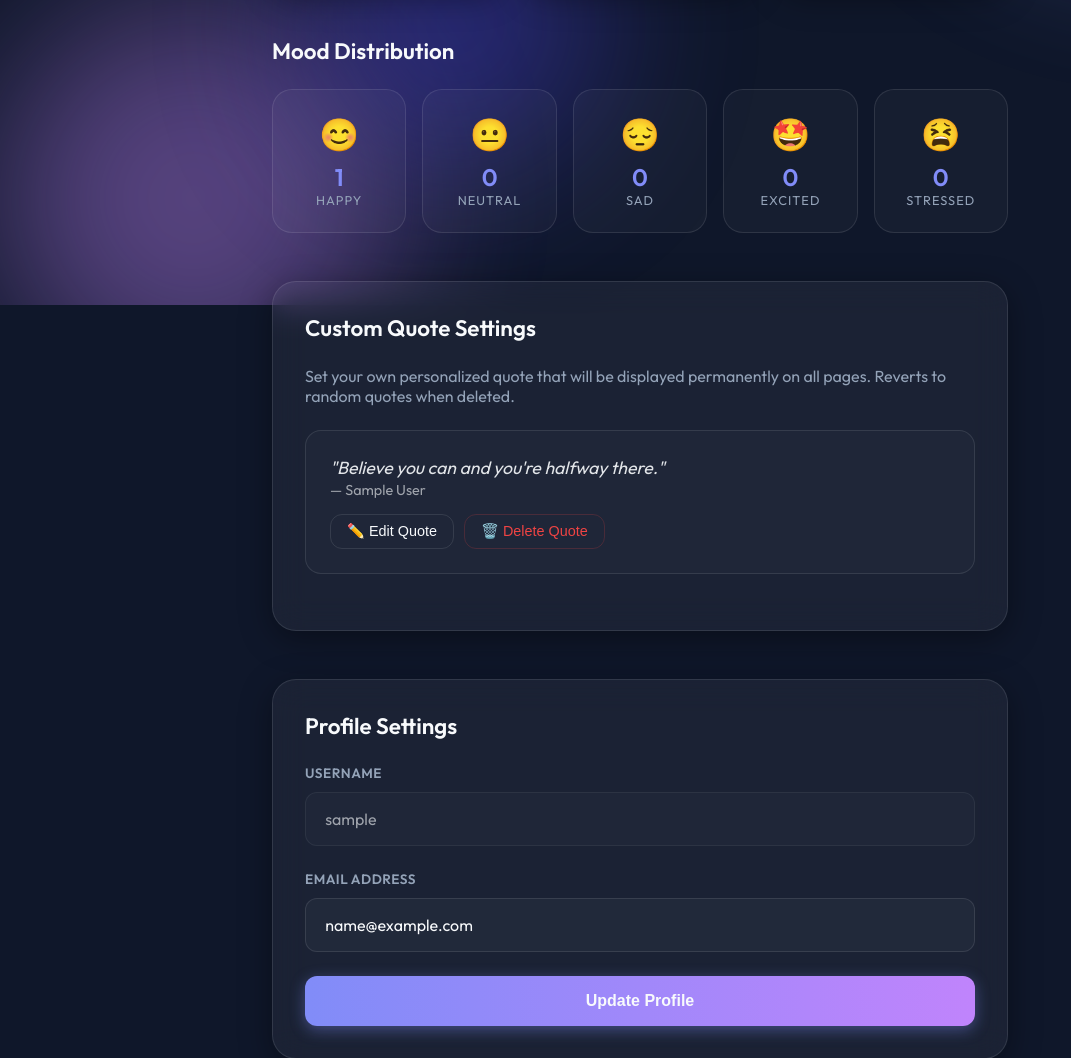
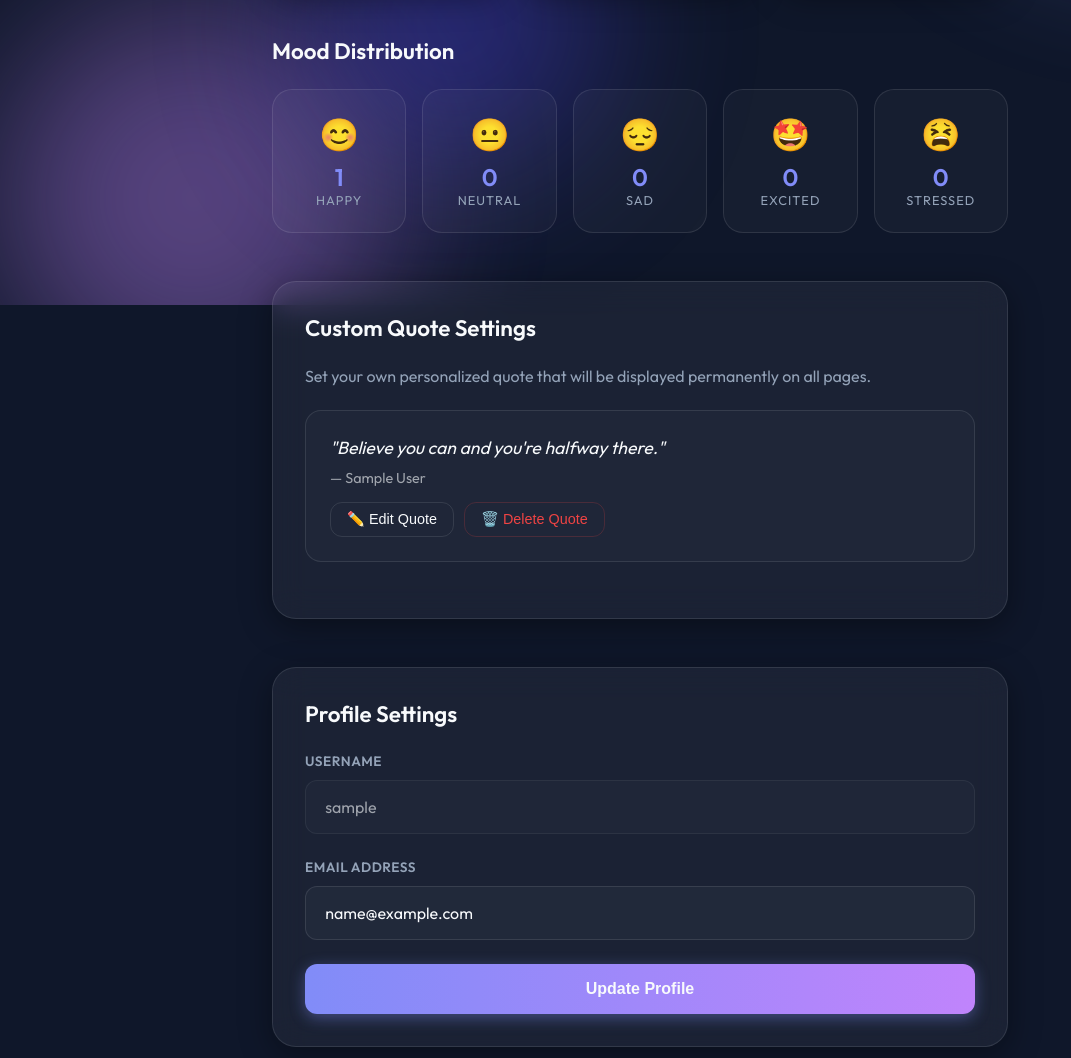
Before and after one commit to Jeremiahkariuki/personal-diary-planner, a Django app: page /profile/ in a window 1280 px wide. Shown: the part 495-1553 px from the top of the page, without its empty margins (0-1071 px from the left). Run offline with Django 5.2, Linux system fonts and the light colour scheme; a user stored in the database is signed in; data comes from the database, SQL or seed files in the repository; tables that the repository leaves empty hold one stand-in row (values such as "Sample post"); grey boxes marked "Sample" are stand-in pictures.

Commit message:
Quotes edit

```diff
--- a/static/css/style.css
+++ b/static/css/style.css
@@ -1870,3 +1870,58 @@ h2 {
 .quote-author-input:focus {
     border-color: var(--accent-primary);
 }
+
+.header-quote-text {
+    font-size: 0.95rem;
+    font-style: italic;
+    opacity: 0.85;
+}
+
+.header-quote-author {
+    font-size: 0.8rem;
+    opacity: 0.6;
+    display: block;
+    margin-top: 4px;
+}
+
+.quote-display-card {
+    background: rgba(255, 255, 255, 0.02);
+    border: 1px solid var(--glass-border);
+    padding: 1.5rem;
+    border-radius: 16px;
+    position: relative;
+}
+
+.quote-display-card #dailyQuote {
+    font-size: 1.1rem;
+    font-style: italic;
+    margin-bottom: 0.5rem;
+    line-height: 1.5;
+}
+
+.quote-display-card #quoteAuthor {
+    font-size: 0.9rem;
+    opacity: 0.6;
+    display: block;
+}
+
+.quote-settings-btn {
+    width: auto;
+    padding: 0.5rem 1rem;
+    border: 1px solid var(--glass-border);
+    font-size: 0.9rem;
+    display: inline-flex;
+    align-items: center;
+    gap: 0.5rem;
+}
+
+.quote-delete-btn {
+    width: auto;
+    padding: 0.5rem 1rem;
+    border: 1px solid rgba(239, 68, 68, 0.2);
+    font-size: 0.9rem;
+    display: inline-flex;
+    align-items: center;
+    gap: 0.5rem;
+    color: #ef4444;
+}
--- a/templates/profile.html
+++ b/templates/profile.html
@@ -278,47 +278,32 @@
 
             <section class="settings-section glass-card" id="customQuoteSection">
                 <h2>Custom Quote Settings</h2>
-                <p style="margin-bottom: 1.5rem; color: var(--text-secondary);">Set your own personalized quote that
-                    will be displayed permanently on all pages. Reverts to random quotes when deleted.</p>
+                <p style="margin-bottom:1.5rem;color:var(--text-secondary)">Set your own personalized quote that will be
+                    displayed permanently on all pages.</p>
 
                 <!-- Display Mode -->
-                <div id="quoteDisplay" style="margin-bottom: 1.5rem;">
-                    <div
-                        style="background: rgba(255, 255, 255, 0.02); border: 1px solid var(--glass-border); padding: 1.5rem; border-radius: 16px; position: relative;">
-                        <p id="dailyQuote" class="quote-text"
-                            style="font-size: 1.1rem; font-style: italic; margin-bottom: 0.5rem; line-height: 1.5;">"{{
-                            quote_text }}"</p>
-                        {% if quote_author %}
-                        <span id="quoteAuthor" class="quote-author"
-                            style="font-size: 0.9rem; opacity: 0.6; display: block;">— {{ quote_author }}</span>
-                        {% else %}
-                        <span id="quoteAuthor" class="quote-author"
-                            style="font-size: 0.9rem; opacity: 0.6; display: block;"></span>
-                        {% endif %}
+                <div id="quoteDisplay" style="margin-bottom:1.5rem">
+                    <div class="quote-display-card">
+                        <!-- prettier-ignore -->
+                        <p id="dailyQuote">"{{ quote_text }}"</p>
+                        <!-- prettier-ignore -->
+                        {% if quote_author %}<span id="quoteAuthor">— {{ quote_author }}</span>{% else %}<span
+                            id="quoteAuthor"></span>{% endif %}
 
-                        <div class="quote-actions" style="margin-top: 15px; display: flex; gap: 10px;">
-                            <button id="editQuoteBtn" class="add-btn"
-                                style="width: auto; padding: 0.5rem 1rem; border: 1px solid var(--glass-border); font-size: 0.9rem; display: inline-flex; align-items: center; gap: 0.5rem;">
-                                ✏️ Edit Quote
-                            </button>
+                        <div class="quote-actions" style="margin-top:15px;display:flex;gap:10px">
+                            <button id="editQuoteBtn" class="add-btn quote-settings-btn">✏️ Edit Quote</button>
                             {% if quote_is_custom %}
-                            <button id="deleteQuoteBtn" class="add-btn"
-                                style="width: auto; padding: 0.5rem 1rem; border: 1px solid var(--glass-border); font-size: 0.9rem; display: inline-flex; align-items: center; gap: 0.5rem; color: #ef4444; border-color: rgba(239, 68, 68, 0.2);">
-                                🗑️ Delete Quote
-                            </button>
+                            <button id="deleteQuoteBtn" class="add-btn quote-delete-btn">🗑️ Delete Quote</button>
                             {% else %}
-                            <button id="deleteQuoteBtn" class="add-btn"
-                                style="width: auto; padding: 0.5rem 1rem; border: 1px solid var(--glass-border); font-size: 0.9rem; display: none; align-items: center; gap: 0.5rem; color: #ef4444; border-color: rgba(239, 68, 68, 0.2);">
-                                🗑️ Delete Quote
-                            </button>
+                            <button id="deleteQuoteBtn" class="add-btn quote-delete-btn" style="display:none">🗑️ Delete
+                                Quote</button>
                             {% endif %}
                         </div>
                     </div>
                 </div>
 
                 <!-- Edit Mode (hidden by default) -->
-                <div id="quoteEditor"
-                    style="display: none; background: rgba(255, 255, 255, 0.02); border: 1px solid var(--glass-border); padding: 1.5rem; border-radius: 16px; margin-bottom: 1.5rem;">
+                <div id="quoteEditor" style="display:none" class="quote-display-card">
                     <div class="input-group">
                         <label for="quoteInput">Quote Text</label>
                         <textarea id="quoteInput" class="quote-edit-input" placeholder="Type your quote here..."
@@ -326,14 +311,15 @@
                     </div>
                     <div class="input-group">
                         <label for="authorInput">Author (optional)</label>
+                        <!-- prettier-ignore -->
                         <input id="authorInput" class="quote-author-input" type="text" placeholder="Author"
                             value="{{ quote_author }}">
                     </div>
-                    <div class="quote-editor-actions" style="display: flex; gap: 10px;">
+                    <div style="display:flex;gap:10px">
                         <button id="saveQuoteBtn" class="add-btn primary-btn"
-                            style="width: auto; padding: 0.6rem 1.5rem; font-size: 0.95rem;">Save</button>
-                        <button id="cancelQuoteBtn" class="add-btn secondary-btn"
-                            style="width: auto; padding: 0.6rem 1.5rem; font-size: 0.95rem; border: 1px solid var(--glass-border);">Cancel</button>
+                            style="width:auto;padding:0.6rem 1.5rem">Save</button>
+                        <button id="cancelQuoteBtn" class="add-btn"
+                            style="width:auto;padding:0.6rem 1.5rem;border:1px solid var(--glass-border)">Cancel</button>
                     </div>
                 </div>
             </section>
```
Also changed, not shown: templates/events.html (+3 -8 lines), templates/history.html (+3 -8 lines), templates/tasks.html (+3 -8 lines), templates/write_entry.html (+3 -8 lines).
